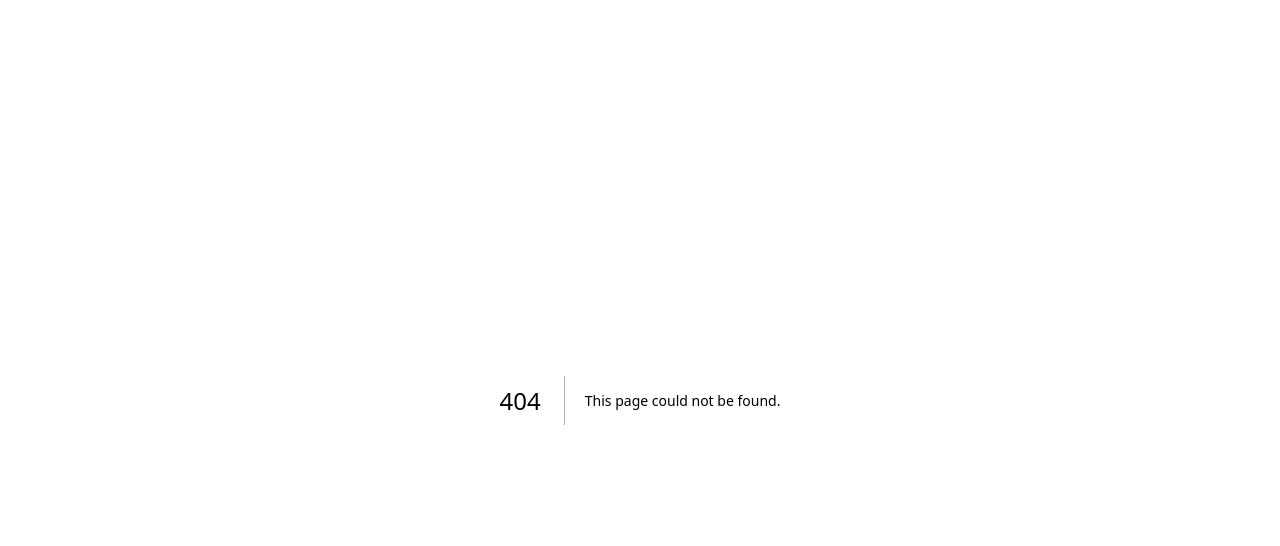
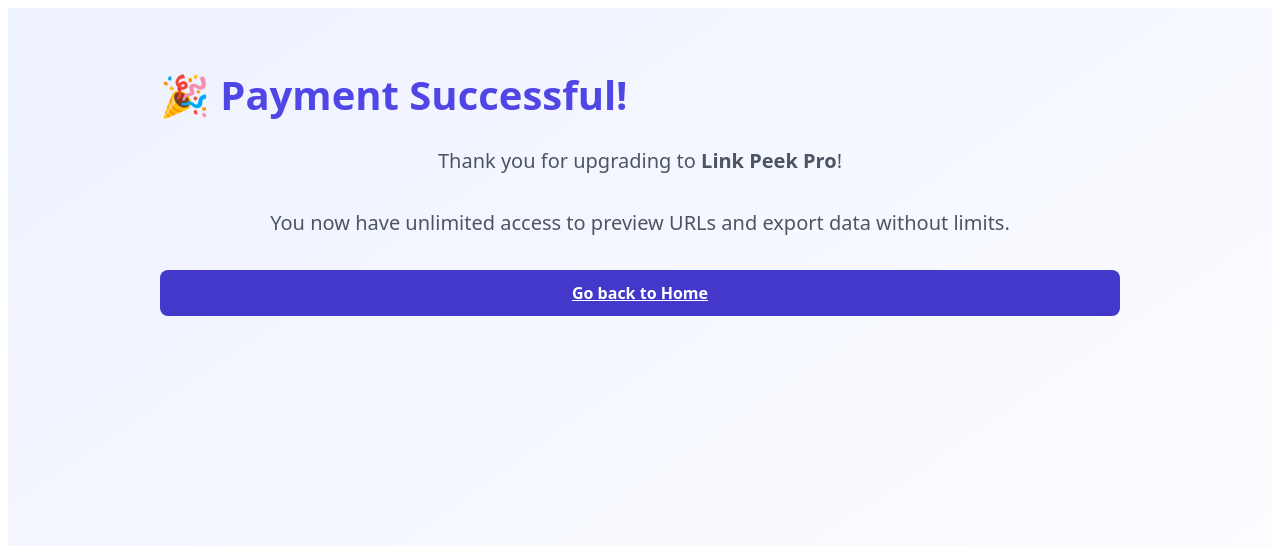
Before and after one commit to NilayBarde/link-peek, a Next.js app: page /success in a window 1280 px wide. Before the commit this address had no page. Shown: the top 546 px of the page. Built offline with nearby package versions, Linux system fonts and the light colour scheme.

Commit message:
Working stripe checkout flow

```diff
--- a/package.json
+++ b/package.json
@@ -15,7 +15,8 @@
         "papaparse": "^5.5.3",
         "puppeteer": "^24.15.0",
         "react": "19.1.0",
-        "react-dom": "19.1.0"
+        "react-dom": "19.1.0",
+        "stripe": "^18.3.0"
     },
     "devDependencies": {
         "@eslint/eslintrc": "^3",
--- /dev/null
+++ b/pages/api/checkout-session.js
@@ -0,0 +1,31 @@
+import Stripe from "stripe";
+
+const stripe = new Stripe(process.env.STRIPE_SECRET_KEY);
+
+export default async function handler(req, res) {
+    if (req.method !== "POST") {
+        return res.status(405).json({ error: "Method not allowed" });
+    }
+
+    try {
+        const session = await stripe.checkout.sessions.create({
+            mode: "payment",
+            payment_method_types: ["card"],
+            line_items: [
+                {
+                    price: process.env.STRIPE_PRICE_ID,
+                    quantity: 1,
+                },
+            ],
+            success_url: `${process.env.NEXT_PUBLIC_BASE_URL}/success?session_id={CHECKOUT_SESSION_ID}`,
+            cancel_url: `${process.env.NEXT_PUBLIC_BASE_URL}`,
+        });
+
+        res.status(200).json({ url: session.url });
+    } catch (error) {
+        console.error("Stripe checkout error:", error);
+        res.status(500).json({
+            error: "Failed to create Stripe checkout session",
+        });
+    }
+}
--- /dev/null
+++ b/pages/success.js
@@ -0,0 +1,29 @@
+import Link from "next/link";
+import styles from "../styles/LinkPeek.module.css";
+
+export default function Success() {
+    return (
+        <div className={styles.container}>
+            <div className={styles.pageWrapper}>
+                <h1 className={styles.title}>🎉 Payment Successful!</h1>
+                <p className={styles.successMessage}>
+                    Thank you for upgrading to <strong>Link Peek Pro</strong>!
+                </p>
+
+                <p className={styles.successMessage}>
+                    You now have unlimited access to preview URLs and export
+                    data without limits.
+                </p>
+
+                <div className={styles.buttonGroup}>
+                    <Link
+                        href="/"
+                        className={`${styles.button} ${styles.buttonPrimary}`}
+                    >
+                        Go back to Home
+                    </Link>
+                </div>
+            </div>
+        </div>
+    );
+}
--- a/styles/LinkPeek.module.css
+++ b/styles/LinkPeek.module.css
@@ -50,7 +50,7 @@
 
 .button {
     flex: 1;
-    padding: 0.75rem 0;
+    padding: 0.75rem;
     border-radius: 8px;
     font-weight: 600;
     color: white;
@@ -200,3 +200,34 @@
     background-color: #fee2e2;
     color: #b91c1c;
 }
+
+/* ---------- Limit Notice ---------- */
+
+.limitNotice {
+    display: flex;
+    flex-direction: column;
+    align-items: center;
+    justify-content: center;
+    background-color: #fef3c7; /* amber-100 */
+    border: 1px solid #fcd34d; /* amber-300 */
+    color: #92400e; /* amber-800 */
+    padding: 1.25rem;
+    border-radius: 8px;
+    margin-top: 1.5rem;
+    box-shadow: 0 2px 6px rgba(0, 0, 0, 0.05);
+    gap: 1rem; /* this adds space between child elements */
+}
+
+.limitNotice p {
+    margin: 0;
+    font-size: 1rem;
+    text-align: center;
+}
+
+.successMessage {
+    font-size: 1.25rem;
+    margin: 1rem 0 2rem 0;
+    color: #4b5563; /* cool gray */
+    text-align: center;
+    line-height: 1.5;
+}
```
Also changed, not shown: pages/index.js (+35 -4 lines), 1 other file (tests, documents, lock files or other folders).
